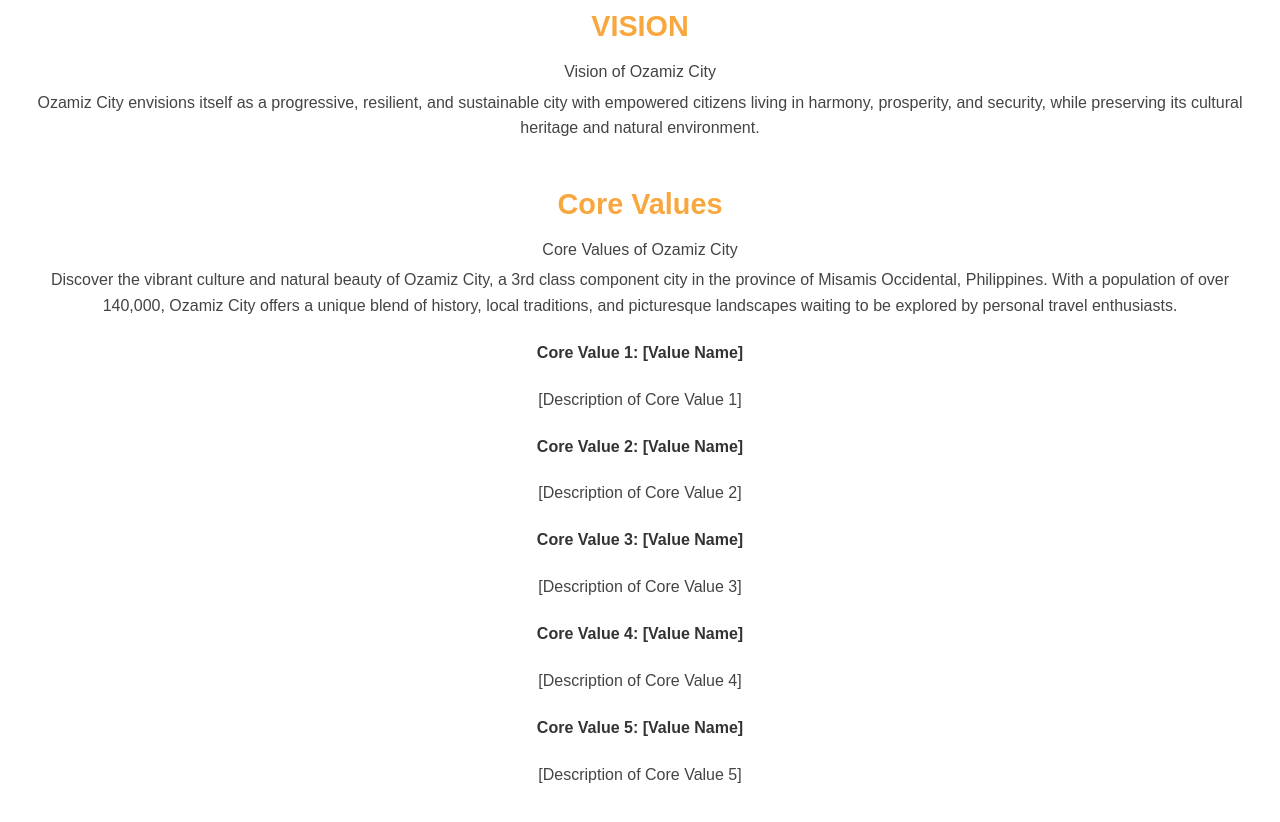
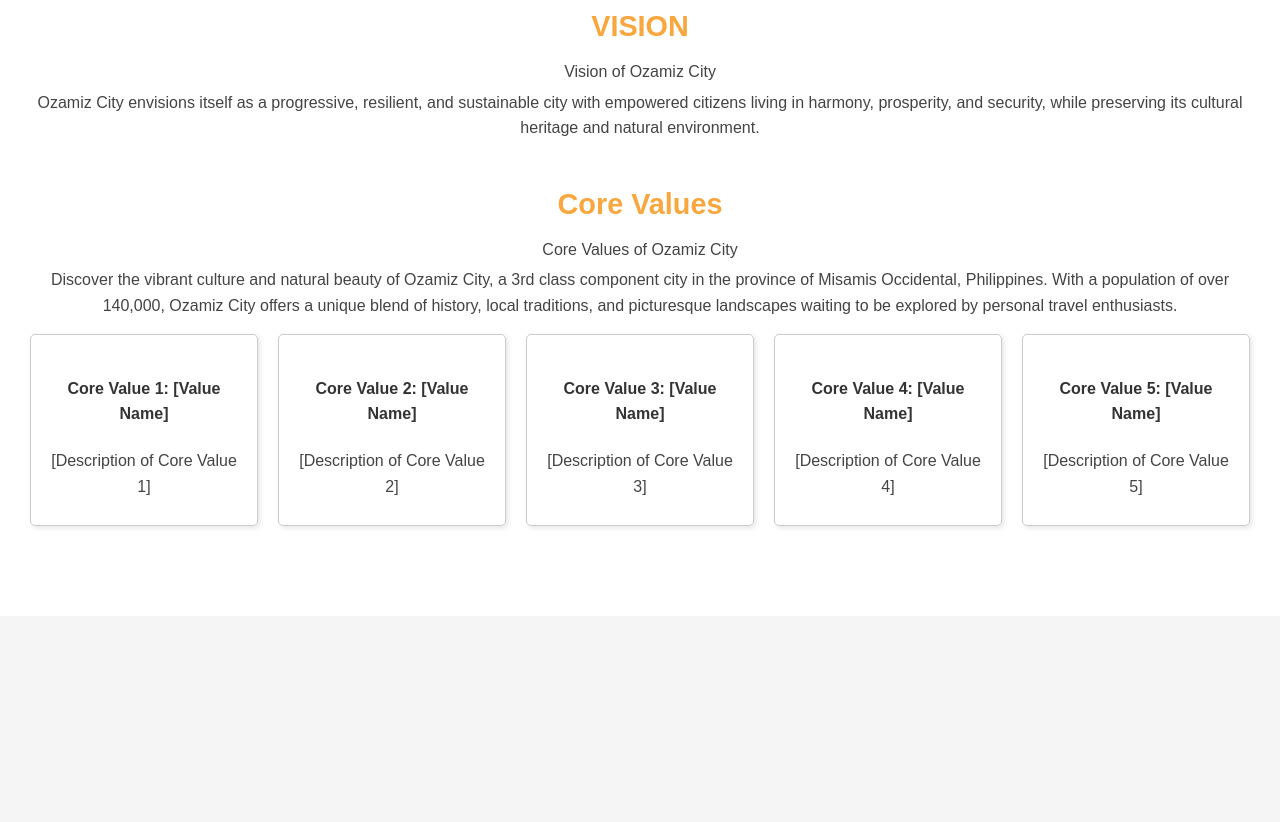
Before and after one commit to yenny0823/ozamizcity_balos, a plain HTML site: page index.html in a window 1280 px wide. Shown: the part 562-1384 px from the top of the page. After the commit the page ends 1178 px from the top, so only its background shows below. Drawn offline with Linux system fonts and the light colour scheme.

Commit message:
Update styles.css

```diff
--- a/styles.css
+++ b/styles.css
@@ -212,3 +212,18 @@
     margin: 0;
     font-size: 0.9em;
 }
+.core-values-container {
+    display: flex;
+    justify-content: space-between;
+    flex-wrap: wrap;
+}
+
+.core-value {
+    flex: 1;
+    margin: 10px;
+    padding: 20px;
+    border: 1px solid #ccc;
+    border-radius: 5px;
+    box-shadow: 2px 2px 5px rgba(0, 0, 0, 0.1);
+    text-align: center;
+}
```
